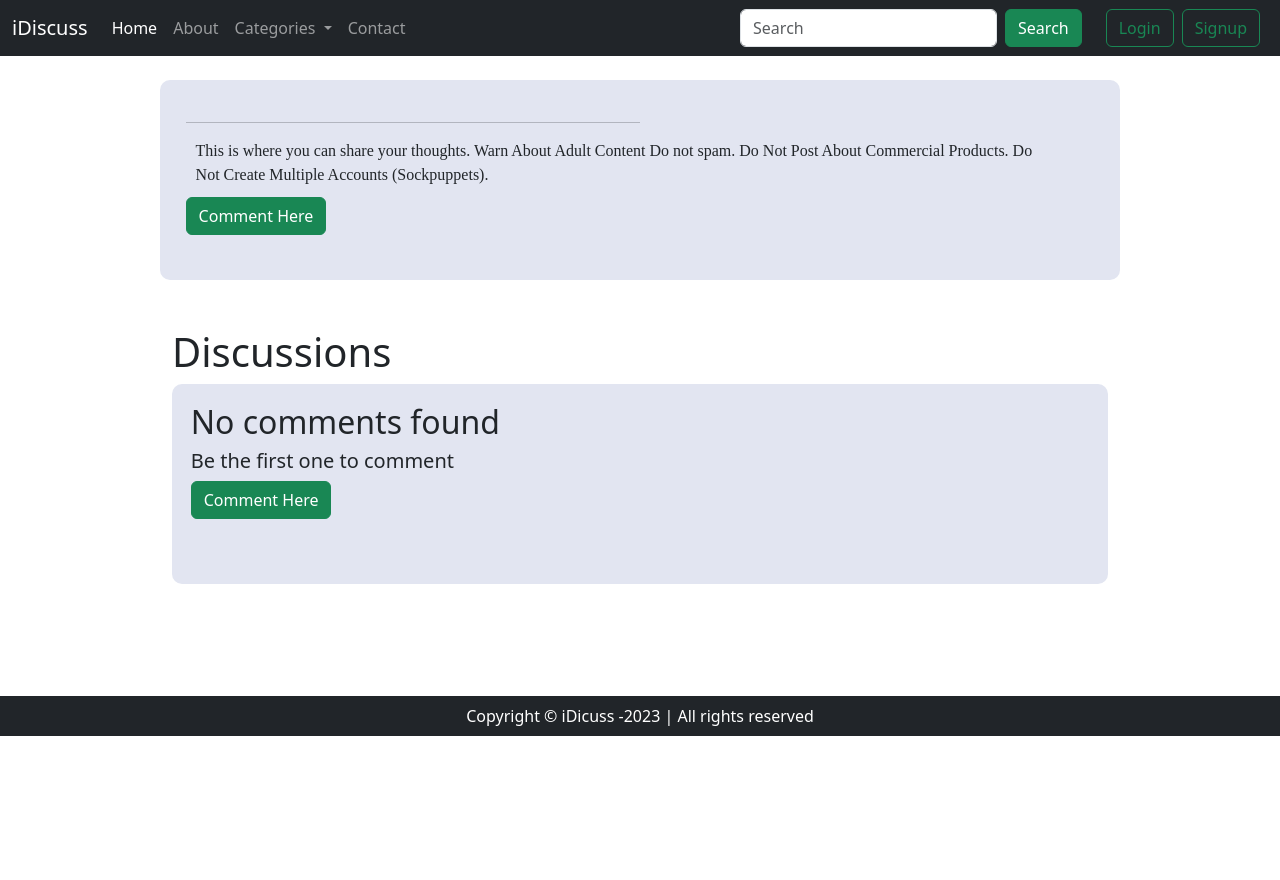
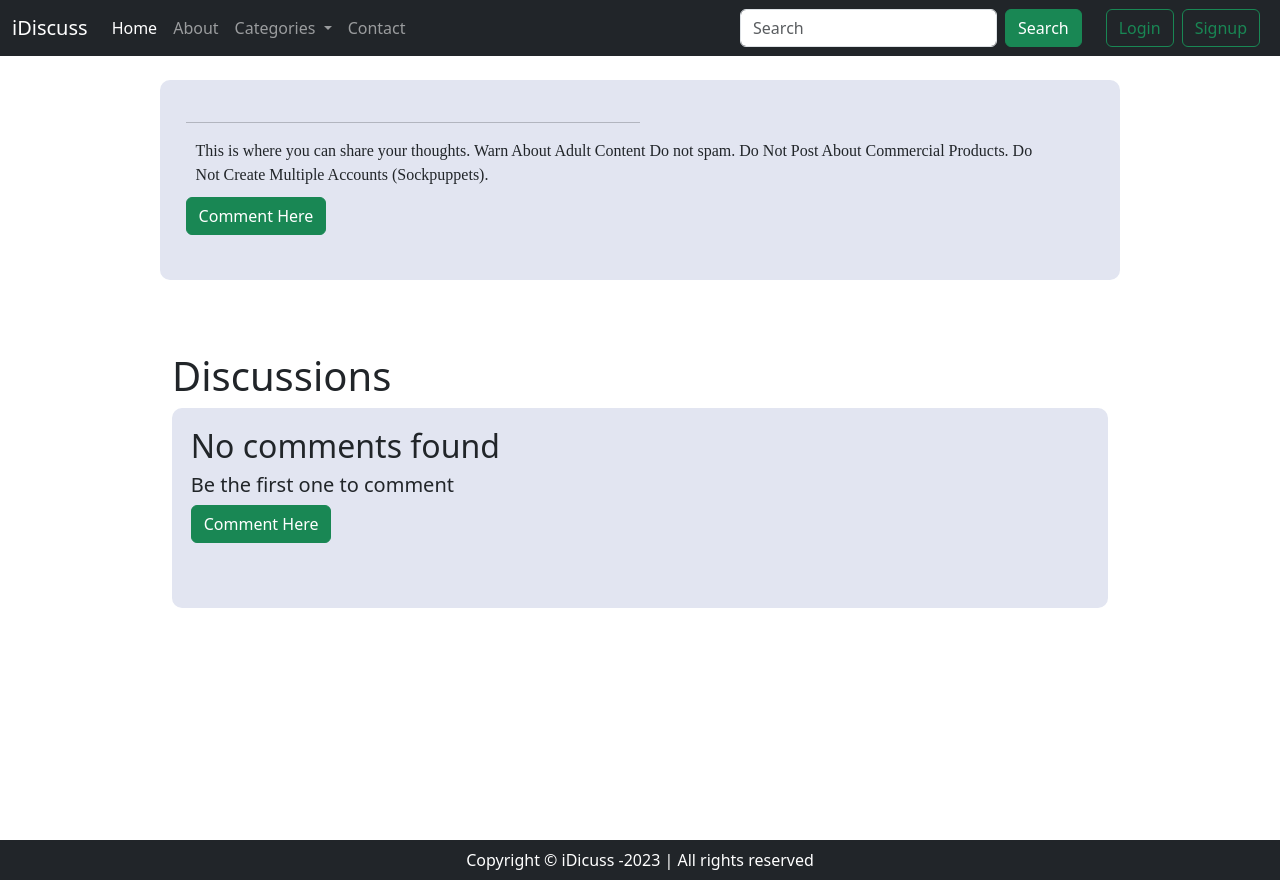
Before and after one commit to guptagatik007-dev/iDiscuss, a PHP site: page /thread.php?thread_id=1 in a window 1280 px wide. Before the commit the page ends 736 px from the top, so only its background shows below. Run offline with PHP 8.4, Linux system fonts and the light colour scheme; data that the repository does not hold is empty.

Commit message:
changed search columns and edited foooer css

```diff
--- a/partials/_footer.php
+++ b/partials/_footer.php
@@ -1,3 +1,18 @@
-<div class="container-fluid bg-dark p-2 text-center" style="position:reltive; bottom: 0px;" >
-    <span style="color:white;" >Copyright &copy iDicuss -2023 | All rights reserved</span>
+
+<div class="container-fluid bg-dark p-2 text-center page-footer">
+    <span style="color:white;">Copyright &copy; iDicuss -2023 | All rights reserved</span>
 </div>
+
+<style>
+    body {
+        min-height: 110vh;
+        display: flex;
+        flex-direction: column;
+    }
+
+    .page-footer {
+        position: static;
+        width: 100%;
+        margin-top: auto;
+    }
+</style>
--- a/search.php
+++ b/search.php
@@ -65,7 +65,7 @@ while($row = mysqli_fetch_assoc($result)){
 
     $thread_desc = str_replace("<","&lt",$thread_desc);
     $thread_desc = str_replace("<","&gt",$thread_desc);
-    $user_id = $row['user_id'];
+    $user_id = $row['thread_user_id'];
 
     // just temporarily need to be changed after completely setting up
     if($user_id == 0){
```
